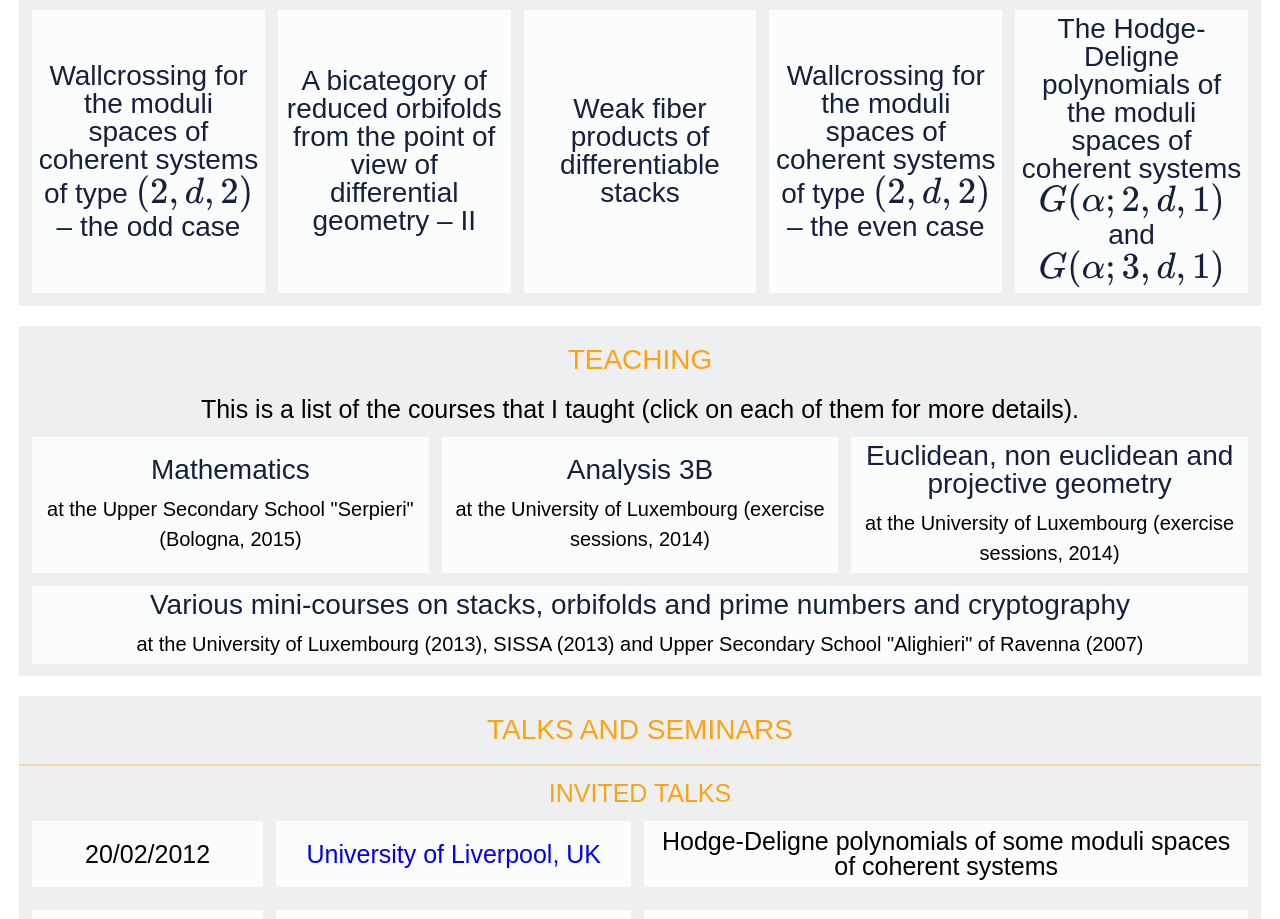
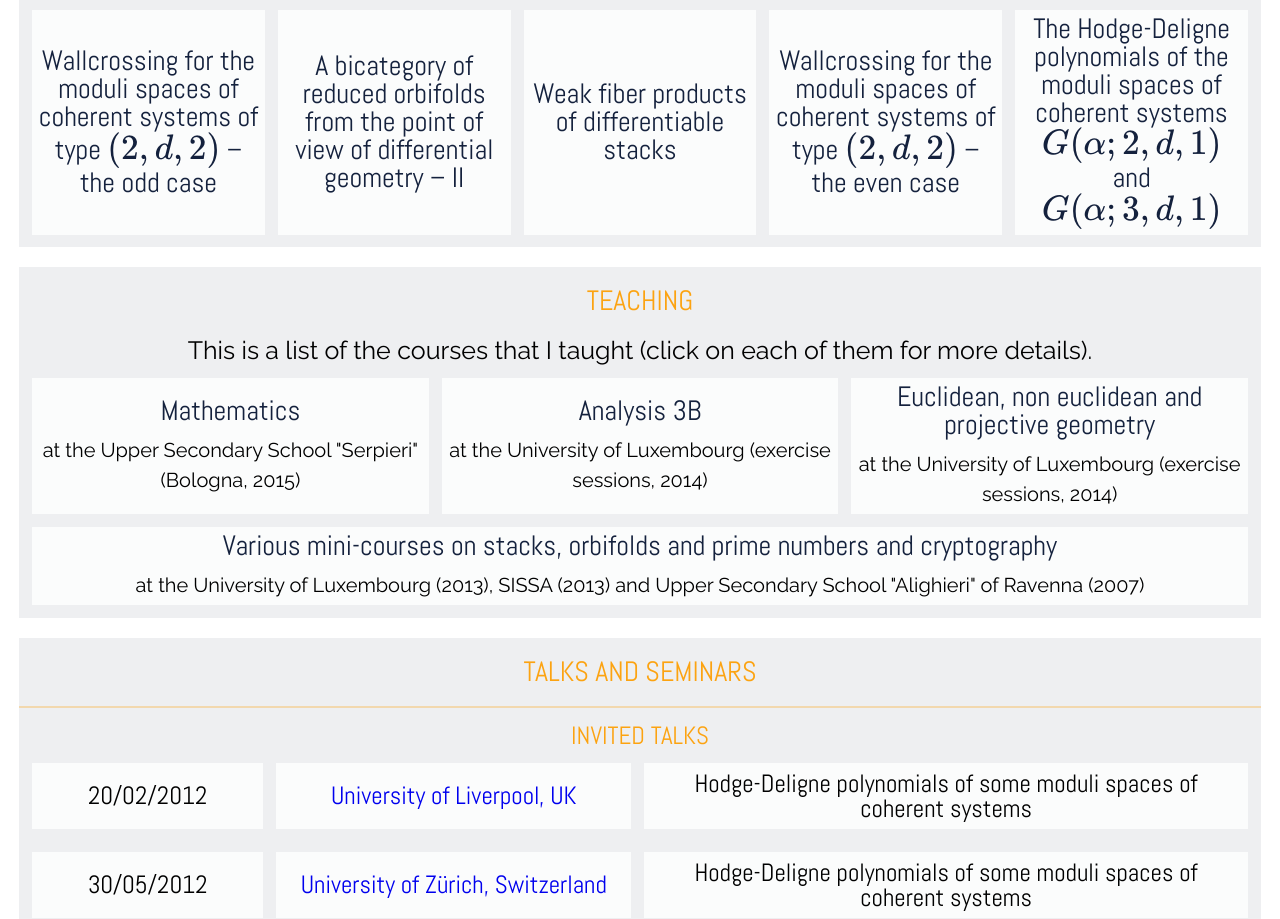
Before and after one commit to matteo-tommasini/matteo-tommasini.github.io, a plain HTML site: page index.html in a window 1280 px wide. Shown: the part 3774-4693 px from the top of the page. Drawn offline with nearby package versions, Linux system fonts and the light colour scheme; some packages are replaced by stand-ins of ours.

Commit message:
added fonts using google fonts

```diff
--- a/index.html
+++ b/index.html
@@ -6,7 +6,8 @@
 
 	<title>Matteo Tommasini's homepage</title>
 
-	<!--<script src="/cdn-cgi/apps/head/DDS_CEmp4c8CBuQZGaD3tEm3WWQ.js"></script><link href = "https://fonts.googleapis.com/css?family=Abel%7CAmatic+SC%7CRaleway%7CQuicksand:100,200,300,400,500,600,700,800,900" rel = "stylesheet">
+	<!--<script src="/cdn-cgi/apps/head/DDS_CEmp4c8CBuQZGaD3tEm3WWQ.js">-->
+	</script><link href = "https://fonts.googleapis.com/css?family=Abel%7CAmatic+SC%7CRaleway%7CQuicksand:100,200,300,400,500,600,700,800,900" rel = "stylesheet">
 
 	<link rel = "stylesheet" href = "https://cdnjs.cloudflare.com/ajax/libs/normalize/5.0.0/normalize.min.css">
 
```
